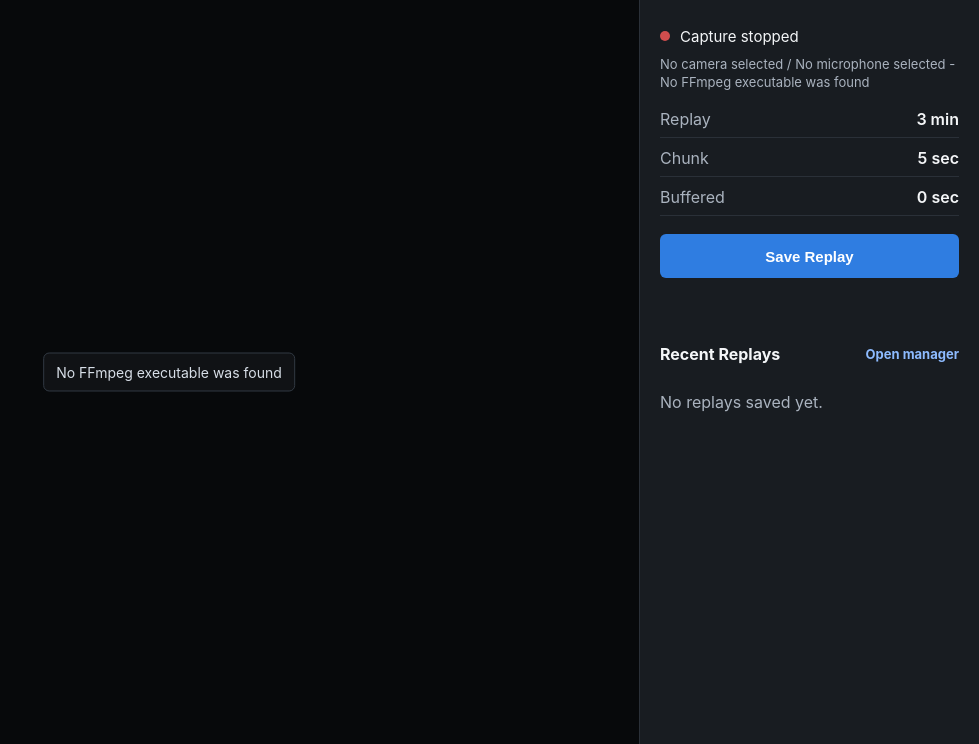
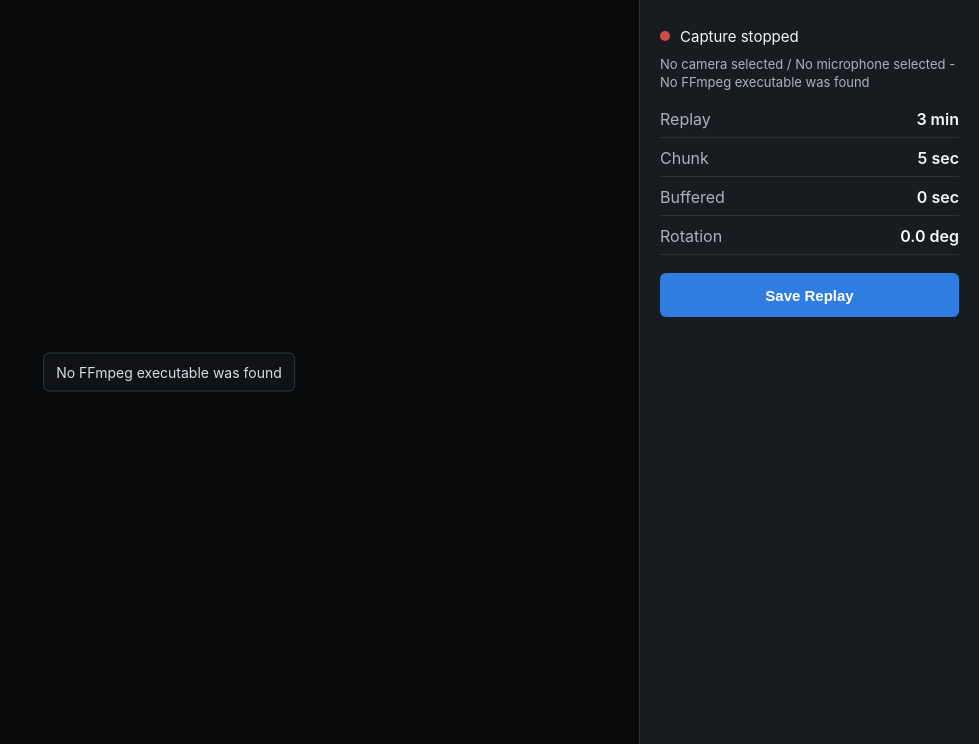
Before and after one commit to OrEsperansa/Sigit-Cam, a FastAPI app: page / in a window 1280 px wide. Shown: the part 56-800 px from the top of the page, without its empty margins (301-1280 px from the left). Run offline with FastAPI, Linux system fonts and the light colour scheme; data that the repository does not hold is empty.

Commit message:
Add camera rotation setting

```diff
--- a/app/config.py
+++ b/app/config.py
@@ -16,6 +16,13 @@ def _int_env(name: str, default: int) -> int:
     if value is None or value == "":
         return default
     return int(value)
+
+
+def _float_env(name: str, default: float) -> float:
+    value = os.getenv(name)
+    if value is None or value == "":
+        return default
+    return float(value)
 
 
 def _path_env(name: str) -> Path | None:
@@ -41,6 +48,7 @@ class Settings:
     max_buffer_minutes: int = _int_env("MAX_BUFFER_MINUTES", 5)
     chunk_seconds: int = _int_env("CHUNK_SECONDS", 5)
     video_resolution: str = os.getenv("VIDEO_RESOLUTION", "1920x1080")
+    camera_rotation_degrees: float = _float_env("CAMERA_ROTATION_DEGREES", 0.0)
     fps: int = _int_env("FPS", 30)
     video_codec: str = os.getenv("VIDEO_CODEC", "libx264")
     video_pixel_format: str = os.getenv("VIDEO_PIXEL_FORMAT", "auto").lower()
--- a/app/ffmpeg.py
+++ b/app/ffmpeg.py
@@ -338,7 +338,7 @@ class CaptureProcess:
             "0:v:0",
             "-an",
             "-vf",
-            f"fps={self.settings.live_fps},scale={self.settings.live_width}:-2",
+            self._live_video_filter(),
             "-q:v",
             str(self.settings.live_jpeg_quality),
             "-f",
@@ -350,6 +350,7 @@ class CaptureProcess:
             "0:v:0",
             "-map",
             audio_map,
+            *self._recording_video_filter_args(),
             *self._encoder_args(),
             "-r",
             str(self.settings.fps),
@@ -373,6 +374,29 @@ class CaptureProcess:
             "mp4",
             str(chunk_pattern),
         ]
+
+    def _live_video_filter(self) -> str:
+        filters = []
+        rotation = self._rotation_filter()
+        if rotation:
+            filters.append(rotation)
+        filters.extend([
+            f"fps={self.settings.live_fps}",
+            f"scale={self.settings.live_width}:-2",
+        ])
+        return ",".join(filters)
+
+    def _recording_video_filter_args(self) -> list[str]:
+        rotation = self._rotation_filter()
+        if not rotation:
+            return []
+        return ["-vf", rotation]
+
+    def _rotation_filter(self) -> str:
+        degrees = self.settings.camera_rotation_degrees % 360
+        if abs(degrees) < 0.0001:
+            return ""
+        return f"rotate={degrees}*PI/180:ow=ceil(rotw(iw)/2)*2:oh=ceil(roth(ih)/2)*2:fillcolor=black"
 
     def _encoder_args(self) -> list[str]:
         codec = self.settings.video_codec.lower()
--- a/app/main.py
+++ b/app/main.py
@@ -69,6 +69,7 @@ async def index(request: Request):
             "request": request,
             "replay_minutes": settings.replay_minutes,
             "chunk_seconds": settings.chunk_seconds,
+            "camera_rotation_degrees": settings.camera_rotation_degrees,
             "app_version": APP_VERSION,
         },
     )
@@ -106,6 +107,7 @@ async def status():
         "replay_minutes": settings.replay_minutes,
         "max_buffer_minutes": settings.max_buffer_minutes,
         "chunk_seconds": settings.chunk_seconds,
+        "camera_rotation_degrees": settings.camera_rotation_degrees,
         "buffered_chunks": len(chunks),
         "buffered_seconds_estimate": len(chunks) * settings.chunk_seconds,
         "stream_warning": stream_warning,
--- a/app/static/app.js
+++ b/app/static/app.js
@@ -1,7 +1,6 @@
 const liveImage = document.querySelector("#live-image");
 const saveButton = document.querySelector("#save-button");
 const message = document.querySelector("#message");
-const replayList = document.querySelector("#replay-list");
 const captureDot = document.querySelector("#capture-dot");
 const captureLabel = document.querySelector("#capture-label");
 const buffered = document.querySelector("#buffered");
@@ -95,28 +94,6 @@ async function refreshStatus() {
   setupPlayer();
 }
 
-async function refreshReplays() {
-  const response = await fetch("/api/replays");
-  const replays = await response.json();
-  replayList.innerHTML = "";
-
-  if (replays.length === 0) {
-    const empty = document.createElement("p");
-    empty.className = "empty";
-    empty.textContent = "No replays saved yet.";
-    replayList.append(empty);
-    return;
-  }
-
-  for (const replay of replays) {
-    const row = document.createElement("a");
-    row.href = replay.url;
-    row.className = "replay";
-    row.download = replay.file;
-    row.textContent = replay.file;
-    replayList.append(row);
-  }
-}
 
 saveButton.addEventListener("click", async () => {
   saveButton.disabled = true;
@@ -128,7 +105,6 @@ saveButton.addEventListener("click", async () => {
       throw new Error(data.detail || "Replay save failed");
     }
     message.textContent = data.deduplicated ? `Already saving, linked ${data.file}` : `Saved ${data.file}`;
-    await refreshReplays();
   } catch (error) {
     message.textContent = error.message;
   } finally {
@@ -137,6 +113,4 @@ saveButton.addEventListener("click", async () => {
 });
 
 refreshStatus();
-refreshReplays();
 setInterval(refreshStatus, 2000);
-setInterval(refreshReplays, 10000);
--- a/app/static/styles.css
+++ b/app/static/styles.css
@@ -233,27 +233,13 @@ h2 {
   font-weight: 700;
 }
 
-.replay-list,
 .highlight-list {
   display: grid;
   gap: 8px;
 }
 
-.replay-list {
-  margin-top: 12px;
-}
 
-.replay {
-  display: block;
-  padding: 10px;
-  border: 1px solid #2a3038;
-  border-radius: 6px;
-  color: #e7eef7;
-  text-decoration: none;
-  overflow-wrap: anywhere;
-}
 
-.replay:hover,
 .highlight-item:hover {
   border-color: #4b8de8;
 }
--- a/app/templates/index.html
+++ b/app/templates/index.html
@@ -41,16 +41,14 @@
             <dt>Buffered</dt>
             <dd id="buffered">0 sec</dd>
           </div>
+          <div>
+            <dt>Rotation</dt>
+            <dd>{{ camera_rotation_degrees }} deg</dd>
+          </div>
         </dl>
 
         <button id="save-button" type="button">Save Replay</button>
         <p id="message" class="message"></p>
-
-        <div class="panel-heading-row">
-          <h2>Recent Replays</h2>
-          <a class="text-link" href="/highlights">Open manager</a>
-        </div>
-        <div id="replay-list" class="replay-list compact"></div>
       </aside>
     </main>
 
```
Also changed, not shown: README.md, 1 other file.
